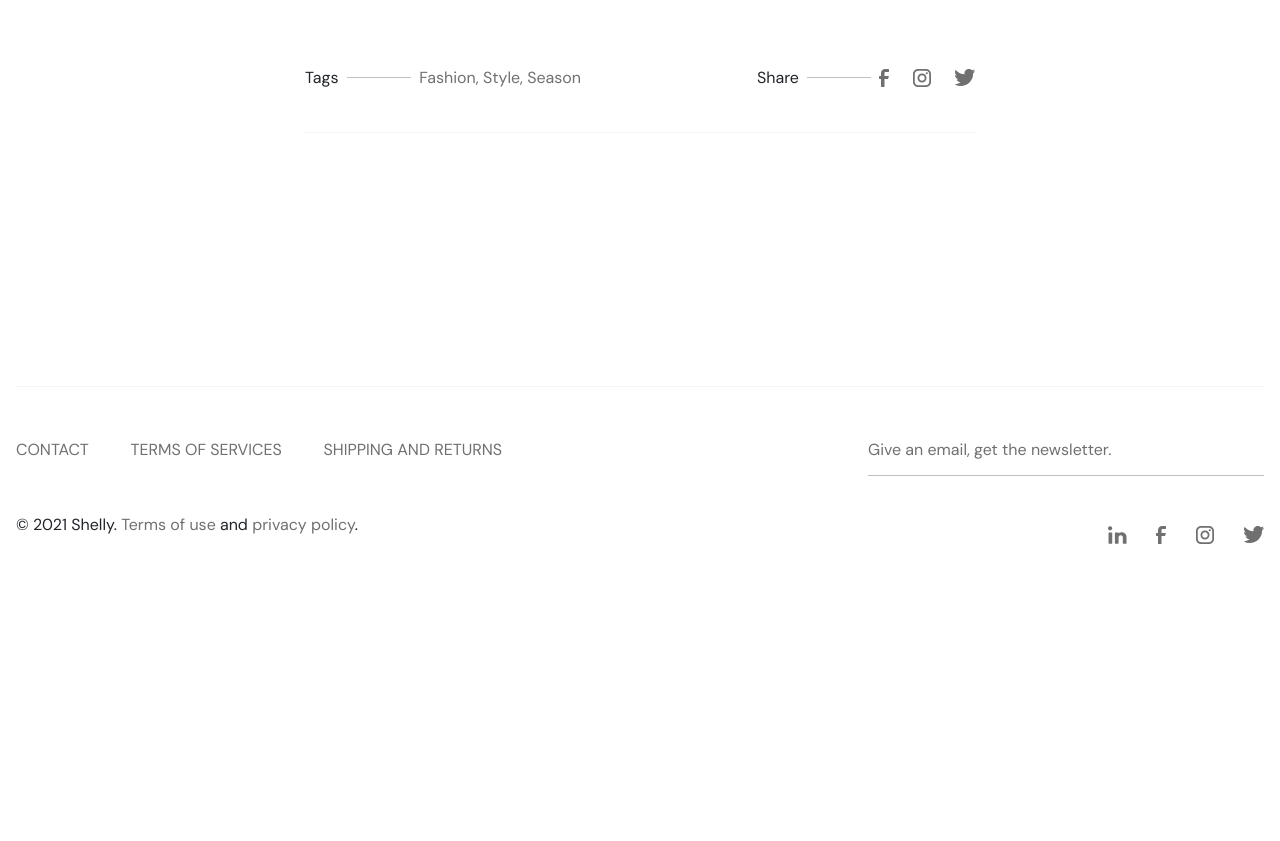
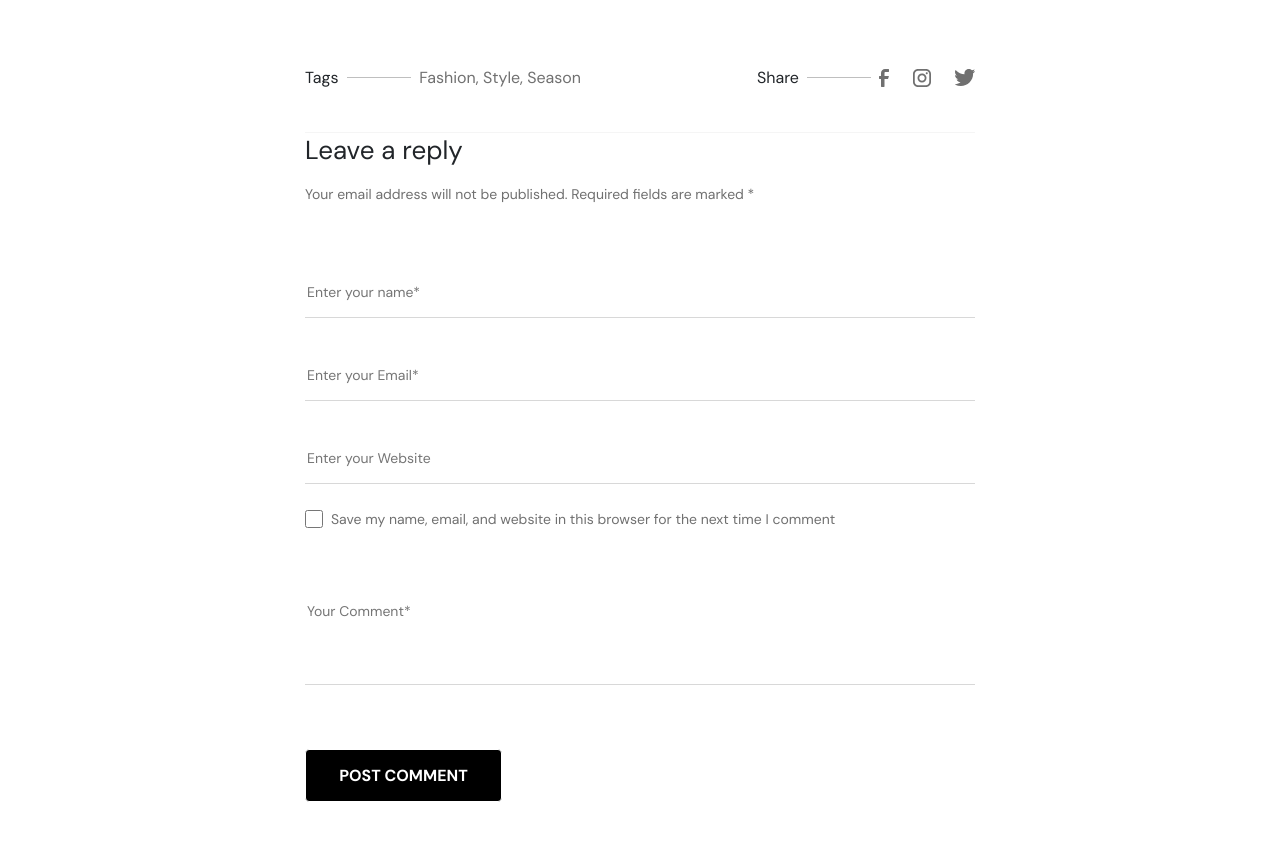
Before and after one commit to Zhafaat/client_project3, a React (Vite) app: page /blogSingle in a window 1280 px wide. Shown: the part 1860-2701 px from the top of the page. Before the commit the page ends 2495 px from the top, so only its background shows below. Built offline with nearby package versions, Linux system fonts and the light colour scheme; a web font is replaced by a local one.

Commit message:
component Blog Single Reply sudah selesai

```diff
--- /dev/null
+++ b/src/components/BlogSingleReply.css
@@ -0,0 +1,82 @@
+.blogSingleReply {
+    height: 669px;
+    width: 670px;
+    display: flex;
+    flex-direction: column;
+    justify-content: space-between;
+    align-self: center;
+}
+
+.blogSingleReply-head {
+    height: 72px;
+    display: flex;
+    flex-direction: column;
+    justify-content: space-between;
+}
+
+.blogSingleReply-form {
+    height: 523px;
+    display: flex;
+    flex-direction: column;
+    justify-content: space-between;
+}
+
+.blogSingleReply-form-input {
+    height: 406px;
+    display: flex;
+    flex-direction: column;
+    justify-content: space-between;
+}
+
+.blogSingleReply-userInformation {
+   height: 251px;
+   display: flex;
+   flex-direction: column;
+   justify-content: space-between;
+}
+
+.blogSingleReply-userInformation-input {
+    height: 205px;
+    display: flex;
+    flex-direction: column;
+    justify-content: space-between;
+}
+
+.blogSingleReply-userInformatin-container {
+    width: 670px;
+    padding-bottom: 13px;
+    border-bottom: 1px solid #D8D8D8;
+}
+
+.blogSingleReplyInput {
+    border: none;
+    background-color: transparent;
+    color: #707070;
+}
+
+.blogSingleReply-checkbox-container {
+    display: flex;
+    align-items: center;
+}
+
+.blogSingleReplyCheckbox {
+    width: 18px;
+    height: 18px;
+    margin-right: 8px;
+}
+
+.blogSingleReply-input-comment {
+    width: 670px;
+    padding-bottom: 61px;
+    border-bottom: 1px solid #D8D8D8;
+}
+
+.blogSingleReplyButton {
+    box-sizing: border-box;
+    width: 197px;
+    height: 53px;
+    background: #000000;
+    border: 1px solid #FFFFFF;
+    border-radius: 4px;
+    color: white;
+}
--- /dev/null
+++ b/src/components/BlogSingleReply.jsx
@@ -0,0 +1,37 @@
+import './BlogSingleReply.css'
+
+export default function BlogSingleReply() {
+    return (
+        <div className="blogSingleReply">
+            <div className="blogSingleReply-head">
+                <p className='heading-2' style={{lineHeight: "34px"}}>Leave a reply</p>
+                <p className='body-medium' style={{color: "#707070"}}>Your email address will not be published. Required fields are marked *</p>
+            </div>
+            <form action="#" className="blogSingleReply-form">
+                <div className="blogSingleReply-form-input">
+                    <div className="blogSingleReply-userInformation">
+                        <div className="blogSingleReply-userInformation-input">
+                            <div className="blogSingleReply-userInformatin-container">
+                                <input className='blogSingleReplyInput body-medium' type="text" placeholder="Enter your name*"/>
+                            </div>
+                            <div className="blogSingleReply-userInformatin-container">
+                                <input className='blogSingleReplyInput body-medium' type="text" placeholder="Enter your Email*"/>
+                            </div>
+                            <div className="blogSingleReply-userInformatin-container">
+                                <input className='blogSingleReplyInput body-medium' type="text" placeholder="Enter your Website"/>
+                            </div>
+                        </div>
+                        <div className="blogSingleReply-checkbox-container">
+                            <input className='blogSingleReplyCheckbox' type="checkbox" name="saveData" id="saveData" />
+                            <label className='body-medium' style={{color: "#707070"}} htmlFor="saveData">Save my name, email, and website in this browser for the next time I comment</label>
+                        </div>
+                    </div>
+                    <div className="blogSingleReply-input-comment">
+                        <input className='blogSingleReplyInput body-medium' type="text" placeholder="Your Comment*"/>
+                    </div>
+                </div>
+                <button className='blogSingleReplyButton body-large' type="submit">POST COMMENT</button>
+            </form>
+        </div>
+    )
+}
--- a/src/routes/BlogSingle.jsx
+++ b/src/routes/BlogSingle.jsx
@@ -2,6 +2,7 @@ import './BlogSingle.css'
 
 import BlogSingleNews from "../components/BlogSingleNews";
 import BlogSingleTopTrends from '../components/BlogSingleTopTrends';
+import BlogSingleReply from '../components/BlogSingleReply';
 
 
 export default function BlogSingle() {
@@ -9,6 +10,7 @@ export default function BlogSingle() {
         <div className="blogSingle">
             <BlogSingleNews></BlogSingleNews>
             <BlogSingleTopTrends></BlogSingleTopTrends>
+            <BlogSingleReply></BlogSingleReply>
         </div>
     )
 }
```
